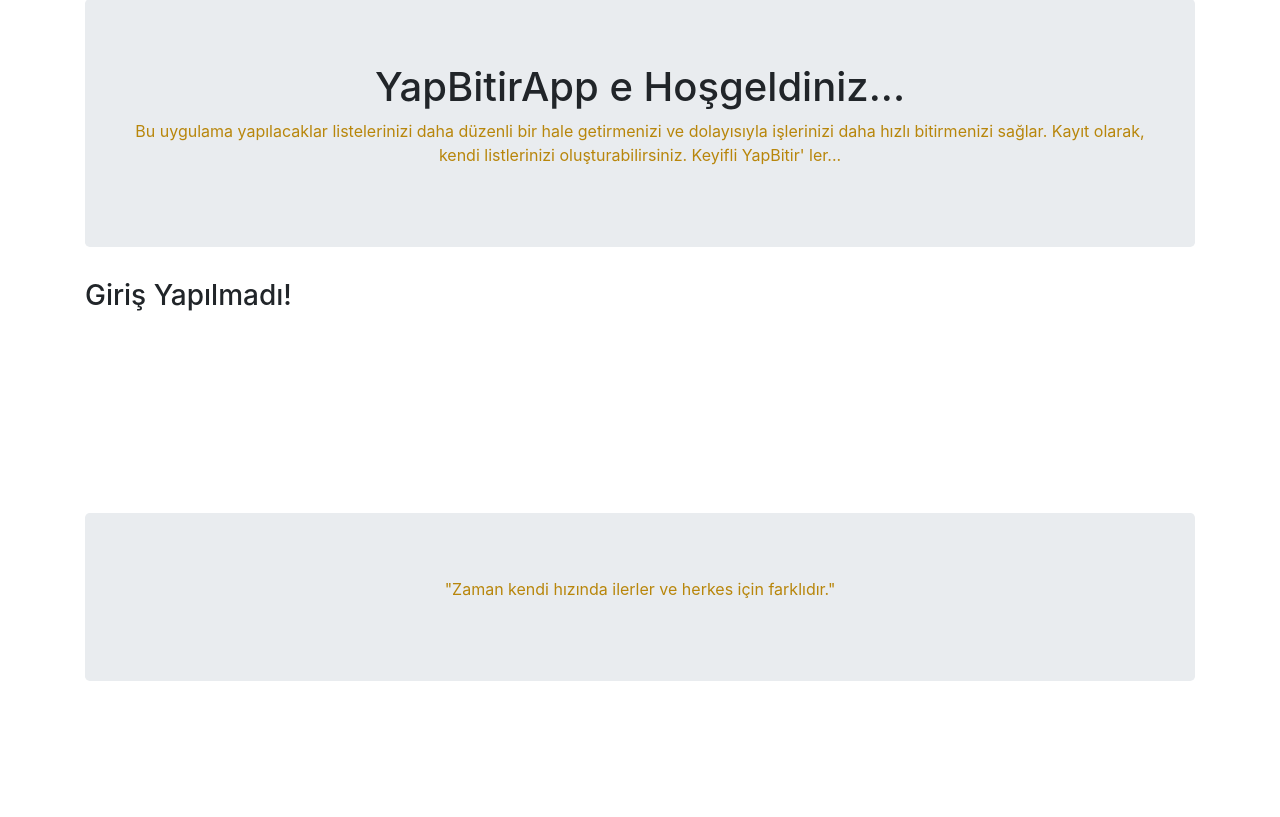
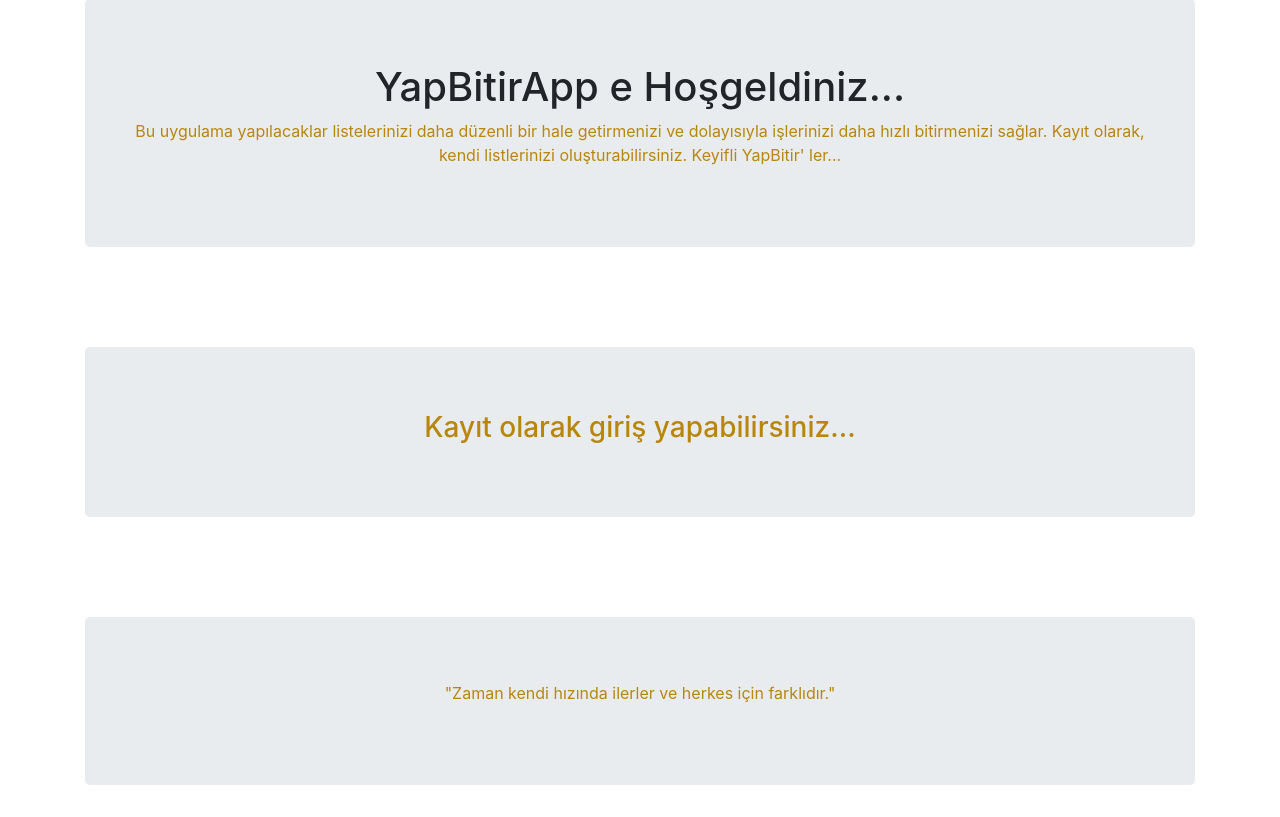
Before and after one commit to badl7/YapBitir-App, a Django app: page / in a window 1280 px wide. Shown: the part 167-984 px from the top of the page. Before the commit the page ends 848 px from the top, so only its background shows below. Run offline with Django 3.2, Linux system fonts and the light colour scheme; some libraries are stand-ins or nearby versions.

Commit message:
third day

```diff
--- a/TodoApp/templates/index.html
+++ b/TodoApp/templates/index.html
@@ -11,13 +11,14 @@
              <h1>YapBitirApp e Hoşgeldiniz...</h1>
              <p style="color: darkgoldenrod;">Bu uygulama yapılacaklar listelerinizi daha düzenli bir hale getirmenizi ve dolayısıyla işlerinizi daha hızlı bitirmenizi sağlar. Kayıt olarak, kendi listlerinizi oluşturabilirsiniz. Keyifli YapBitir' ler... </p>
            </div>
-
-           <h3>Giriş Yapılmadı!</h3>
+           <div class ="jumbotron text-center" style= "margin-top:100px;">
+             <h3 style="color: darkgoldenrod;">Kayıt olarak giriş yapabilirsiniz...</h3>
+           </div>
     {% endif %}
 
 
 
-<div class ="jumbotron text-center" style= "margin-top:200px;">
+<div class ="jumbotron text-center" style= "margin-top:100px;">
     <p style="color: darkgoldenrod;">"Zaman kendi hızında ilerler ve herkes için farklıdır."</p>
 </div>
 {% endblock %}
```
Also changed, not shown: TodoApp/db.sqlite3.
